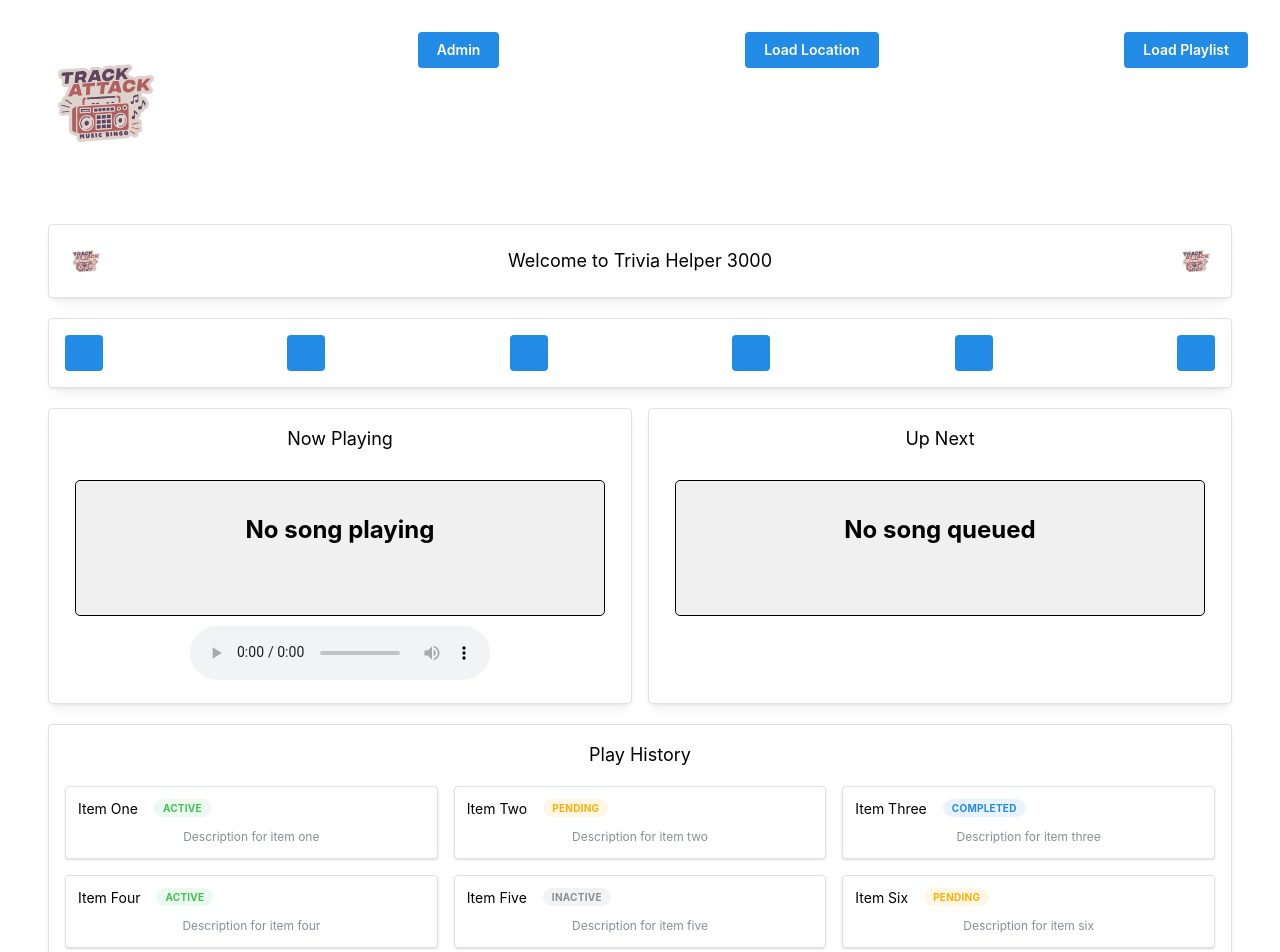
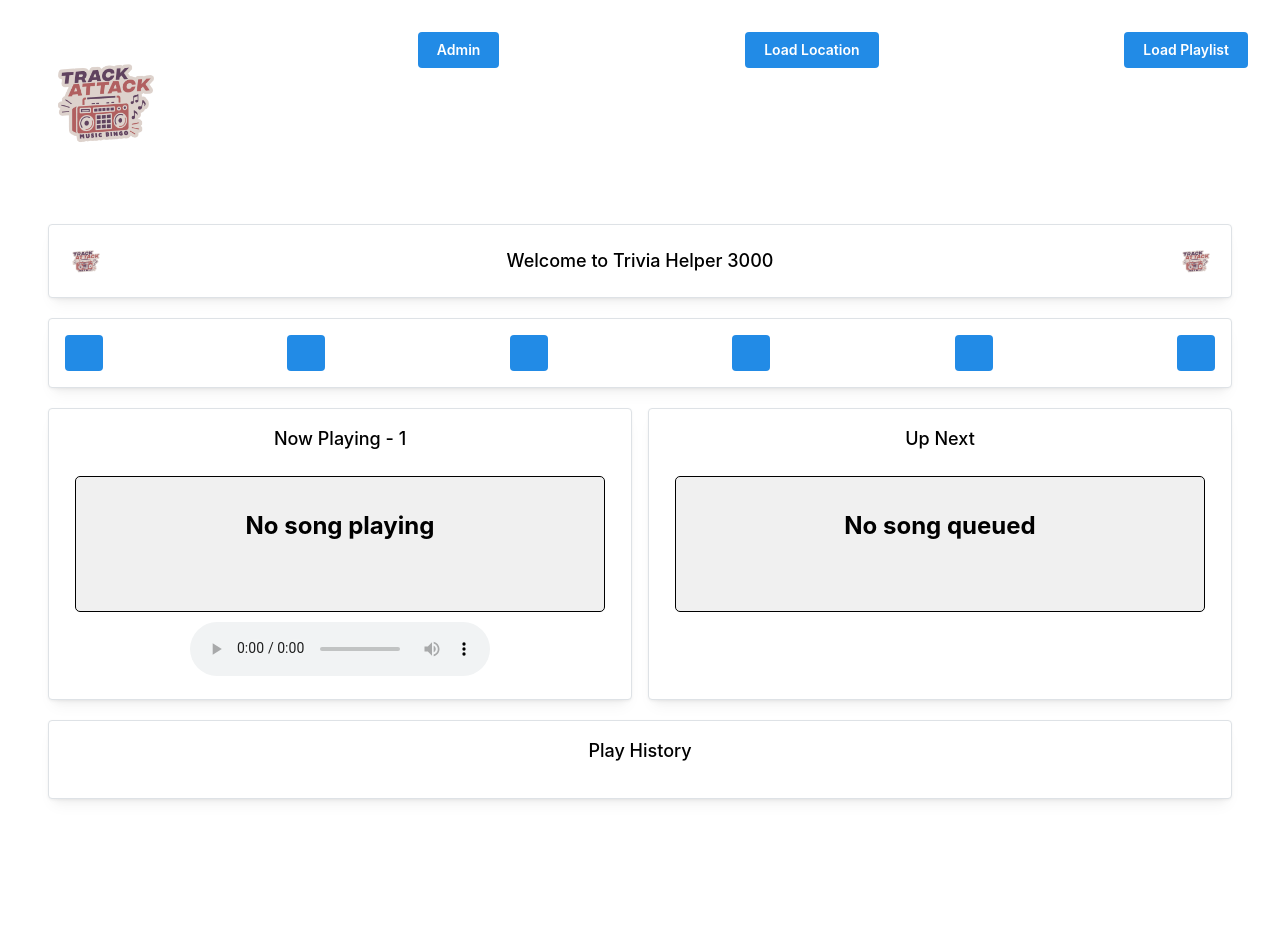
Before and after one commit to cmayer153/SUADTrivia, a React (Vite) app in the folder trivia_helper_3000/: page /main in a window 1280 px wide. Shown: the top 952 px of the page. After the commit the page ends 847 px from the top, so only its background shows below. Built offline with nearby package versions, Linux system fonts and the light colour scheme.

Commit message:
list section working now some general cleanup

```diff
--- a/trivia_helper_3000/server.cjs
+++ b/trivia_helper_3000/server.cjs
@@ -47,7 +47,7 @@ const upload = multer({
       cb(null, file.originalname);
     }
   })
-}).array('songs', 5);
+}).array('songs');
 
   app.post('/upload', upload, (req, res) => {
     const content = req.files;
--- a/trivia_helper_3000/src/hosting/HostContainer.tsx
+++ b/trivia_helper_3000/src/hosting/HostContainer.tsx
@@ -11,7 +11,7 @@ import { SERVER_BASE } from '../api/urls';
 export function HostContainer() {
     let { location, playlistName } = useParams();
     const [currentSong, setCurrentSong] = useState<SongDetails>({
-        songTitle: "Tupelo Honey",
+        title: "Tupelo Honey",
         artist: "Van Morrison",
         url: "https://trivia.sfo3.cdn.digitaloceanspaces.com/13%20-%20Tupelo%20Honey.mp3"
     });
@@ -33,7 +33,7 @@ export function HostContainer() {
 
     const fetchSongsinPlaylist = () => {
         if (!playlistName) {
-          fetch('http://localhost:3000/playlistbylocation/' + location)
+          fetch(SERVER_BASE + '/playlistbylocation/' + location)
           .then(response => response.json())
           .then(data => {
             setCurrentSong(data.shift());
--- a/trivia_helper_3000/src/hosting/Player.tsx
+++ b/trivia_helper_3000/src/hosting/Player.tsx
@@ -6,7 +6,7 @@ export default function Player(props: {song: SongDetails, next: () => void}) {
     return (
         <div>
             <ReactPlayer url={props.song.url} controls={true} />
-            <h2>{props.song.songTitle}</h2>
+            <h2>{props.song.title}</h2>
             <Button onClick={props.next}>Next</Button>
         </div>
     );
--- a/trivia_helper_3000/src/hosting/demo_songs.tsx
+++ b/trivia_helper_3000/src/hosting/demo_songs.tsx
@@ -2,42 +2,42 @@ import SongDetails from "./SongDetails";
 
 const demoSongs : SongDetails[] = [
     {
-        songTitle: "Awake",
+        title: "Awake",
         artist: "Tycho",
         url: "https://trivia.sfo3.cdn.digitaloceanspaces.com/Tycho%20-%20Awake%20-%2001%20Awake.mp3"
     },
     {
-        songTitle: "Montana",
+        title: "Montana",
         artist: "Tycho",
         url: "https://trivia.sfo3.cdn.digitaloceanspaces.com/Tycho%20-%20Awake%20-%2002%20Montana.mp3"
     },
     {
-        songTitle: "L",
+        title: "L",
         artist: "Tycho",
         url: "https://trivia.sfo3.cdn.digitaloceanspaces.com/Tycho%20-%20Awake%20-%2003%20L.mp3"
     },
     {
-        songTitle: "Dye",
+        title: "Dye",
         artist: "Tycho",
         url: "https://trivia.sfo3.cdn.digitaloceanspaces.com/Tycho%20-%20Awake%20-%2004%20Dye.mp3"
     },
     {
-        songTitle: "See",
+        title: "See",
         artist: "Tycho",
         url: "https://trivia.sfo3.cdn.digitaloceanspaces.com/Tycho%20-%20Awake%20-%2005%20See.mp3"
     },
     {
-        songTitle: "Apogee",
+        title: "Apogee",
         artist: "Tycho",
         url: "https://trivia.sfo3.cdn.digitaloceanspaces.com/Tycho%20-%20Awake%20-%2006%20Apogee.mp3"
     },
     {
-        songTitle: "Spectre",
+        title: "Spectre",
         artist: "Tycho",
         url: "https://trivia.sfo3.cdn.digitaloceanspaces.com/Tycho%20-%20Awake%20-%2007%20Spectre.mp3"
     },
     {
-        songTitle: "Plains",
+        title: "Plains",
         artist: "Tycho",
         url: "https://trivia.sfo3.cdn.digitaloceanspaces.com/Tycho%20-%20Awake%20-%2008%20Plains.mp3"
     },
--- a/trivia_helper_3000/src/pages/hosting/ButtonRow.tsx
+++ b/trivia_helper_3000/src/pages/hosting/ButtonRow.tsx
@@ -26,31 +26,31 @@ const ButtonRow: React.FC<ButtonRowProps> = ({ playlists, loadPlaylist }) => {
         </Button>
         <Button
           variant="filled"
-          onClick={() => handleButtonClick('Secondary')}
+          onClick={() => handleButtonClick(playlists.playlist2)}
         >
           {playlists.playlist2}
         </Button>
         <Button
           variant="filled"
-          onClick={() => handleButtonClick('Tertiary')}
+          onClick={() => handleButtonClick(playlists.playlist3)}
         >
           {playlists.playlist3}
         </Button>
         <Button
           variant="filled"
-          onClick={() => handleButtonClick('Light')}
+          onClick={() => handleButtonClick(playlists.playlist4)}
         >
           {playlists.playlist4}
         </Button>
         <Button
           variant="filled"
-          onClick={() => handleButtonClick('Primary')}
+          onClick={() => handleButtonClick(playlists.playlist5)}
         >
             {playlists.playlist5}
         </Button>
         <Button
           variant="filled"
-          onClick={() => handleButtonClick('Primary')}
+          onClick={() => handleButtonClick(playlists.playlist6)}
         >
             {playlists.playlist6}
         </Button>
--- a/trivia_helper_3000/src/pages/hosting/ContentSection.tsx
+++ b/trivia_helper_3000/src/pages/hosting/ContentSection.tsx
@@ -14,7 +14,7 @@ interface ContentSectionProps {
 const ContentSection: React.FC<ContentSectionProps> = ({ playlist, updateHistory }) => {
   let [currentSong, setCurrentSong] = React.useState<SongDetails | null>(null);
   let [nextSong, setNextSong] = React.useState<SongDetails | null>(null);
-  let [numberOfSongsPlayed, setNumberOfSongsPlayed] = React.useState<number>(0);
+  let [numberOfSongsPlayed, setNumberOfSongsPlayed] = React.useState<number>(1);
 
 
   useEffect(() => {
@@ -48,11 +48,11 @@ const ContentSection: React.FC<ContentSectionProps> = ({ playlist, updateHistory
   };
 
   return (
-    <Group grow spacing="md" align="stretch">
+    <Group grow gap="md" align="stretch">
       <Paper shadow="sm" p="md" withBorder>
-        <Stack spacing="sm">
-          <Text weight={500} size="lg">
-            Now Playing
+        <Stack gap="sm">
+          <Text fw={500} size="lg">
+            Now Playing - {numberOfSongsPlayed}
           </Text>
 
           <div>
@@ -63,8 +63,8 @@ const ContentSection: React.FC<ContentSectionProps> = ({ playlist, updateHistory
       </Paper>
 
       <Paper shadow="sm" p="md" withBorder>
-        <Stack spacing="sm">
-          <Text weight={500} size="lg">
+        <Stack gap="sm">
+          <Text fw={500} size="lg">
             Up Next
           </Text>
 
--- a/trivia_helper_3000/src/pages/hosting/Header.tsx
+++ b/trivia_helper_3000/src/pages/hosting/Header.tsx
@@ -21,7 +21,7 @@ const Header: React.FC<HeaderProps> = ({ location }) => {
 
         {/* Center Text */}
         <Box style={{ textAlign: 'center' }}>
-          <Text weight={500} size="lg">
+          <Text fw={500} size="lg">
             Welcome to {location ? `${location}` : 'Trivia Helper 3000'}
           </Text>
         </Box>
--- a/trivia_helper_3000/src/pages/hosting/ListSection.tsx
+++ b/trivia_helper_3000/src/pages/hosting/ListSection.tsx
@@ -1,60 +1,32 @@
 import React from 'react';
-import { Paper, Stack, Text, Group, Badge, SimpleGrid } from '@mantine/core';
+import { Paper, Stack, Text, SimpleGrid } from '@mantine/core';
+import SongDetails from '../../hosting/SongDetails';
+import SongBox from '../../hosting/SongBox';
 
-const ListSection = () => {
-  // Sample data - replace with your actual data
-  const listItems = [
-    { id: 1, title: 'Item One', status: 'Active', description: 'Description for item one' },
-    { id: 2, title: 'Item Two', status: 'Pending', description: 'Description for item two' },
-    { id: 3, title: 'Item Three', status: 'Completed', description: 'Description for item three' },
-    { id: 4, title: 'Item Four', status: 'Active', description: 'Description for item four' },
-    { id: 5, title: 'Item Five', status: 'Inactive', description: 'Description for item five' },
-    { id: 6, title: 'Item Six', status: 'Pending', description: 'Description for item six' },
-  ];
+interface ListSectionProps {
+  playHistory: SongDetails[];
+}
 
-  const getStatusColor = (status) => {
-    switch (status) {
-      case 'Active': return 'green';
-      case 'Pending': return 'yellow';
-      case 'Completed': return 'blue';
-      case 'Inactive': return 'gray';
-      default: return 'gray';
-    }
-  };
+const ListSection: React.FC<ListSectionProps> = ({ playHistory }) => {
+
+
 
   return (
     <Paper shadow="sm" p="md" withBorder>
       <Stack gap="md">
-        <Text weight={500} size="lg">
+        <Text fw={500} size="lg">
           Play History
         </Text>
 
         <SimpleGrid
           cols={3}
           spacing="md"
-          breakpoints={[
-            { maxWidth: 'md', cols: 2 },
-            { maxWidth: 'sm', cols: 1 }
-          ]}
         >
-          {listItems.map((item) => (
-            <Paper key={item.id} shadow="xs" p="sm" withBorder>
+          {playHistory.map((item) => (
+            <Paper key={item.title} shadow="xs" p="sm" withBorder>
               <Stack gap="xs">
-                <Group align="flex-start">
-                  <Text weight={500} size="sm">
-                    {item.title}
-                  </Text>
-                  <Badge
-                    color={getStatusColor(item.status)}
-                    variant="light"
-                    size="sm"
-                  >
-                    {item.status}
-                  </Badge>
-                </Group>
-                <Text size="xs" color="dimmed">
-                  {item.description}
-                </Text>
+                <SongBox {...item} />
+
               </Stack>
             </Paper>
           ))}
--- a/trivia_helper_3000/src/pages/hosting/MainPage.tsx
+++ b/trivia_helper_3000/src/pages/hosting/MainPage.tsx
@@ -5,7 +5,7 @@ import ButtonRow from './ButtonRow';
 import ContentSection from './ContentSection';
 import ListSection from './ListSection';
 import SongDetails from '../../hosting/SongDetails';
-import SongBox from '../../hosting/SongBox';
+
 
 import { useParams } from 'react-router-dom';
 import { useEffect, useState } from 'react';
@@ -13,7 +13,7 @@ import { useEffect, useState } from 'react';
 const MainPage = () => {
   let { location } = useParams();
 
-  let [playlists, setPlaylists] = useState([]);
+  let [playlists, setPlaylists] = useState({} as {playlist1: string, playlist2: string, playlist3: string, playlist4: string, playlist5: string, playlist6: string});
   let [currentPlaylist, setCurrentPlaylist] = useState<SongDetails[]>([]);
   let [playHistory, setPlayHistory] = useState<SongDetails[]>([]);
 
@@ -41,6 +41,7 @@ const MainPage = () => {
       .then(data => {
         console.log('Fetched songs:', data);
         setCurrentPlaylist(data);
+        setPlayHistory([]); // Reset play history when loading a new playlist
         console.log("Current Playlist set to: ", currentPlaylist);
       })
       .catch(error => {
@@ -61,7 +62,7 @@ const MainPage = () => {
       <Header location={location} />
       <ButtonRow playlists={playlists} loadPlaylist={fetchSongsByPlaylist} />
       <ContentSection playlist={currentPlaylist} updateHistory={updateHistory} />
-      <ListSection />
+      <ListSection playHistory={playHistory} />
     </Stack>
   );
 };
```
